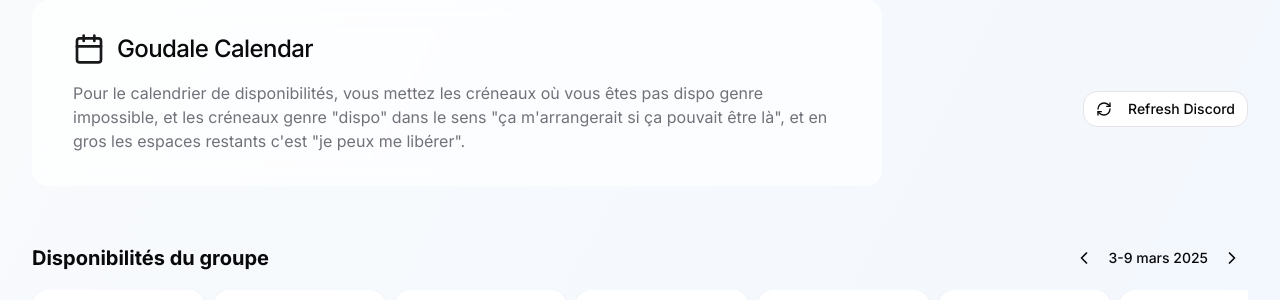
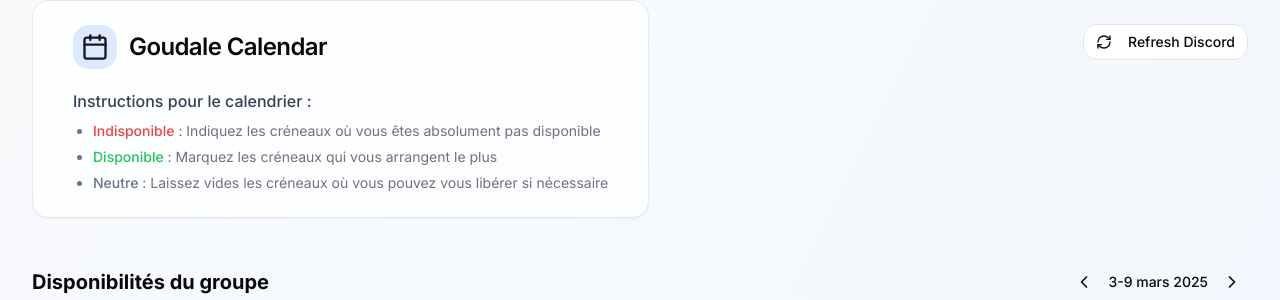
Before and after one commit to caillef/easy-time-calculator, a React (Vite) app: page / in a window 1280 px wide. Shown: the top 300 px of the page. Built offline with nearby package versions, Linux system fonts and the light colour scheme; no server answers; the database is empty.

Commit message:
Update header component
Update the header component to improve its appearance and update the text content.

```diff
--- a/src/components/Header.tsx
+++ b/src/components/Header.tsx
@@ -11,18 +11,30 @@ interface HeaderProps {
 const Header = ({ className }: HeaderProps) => {
   return (
     <TransitionWrapper delay={100}>
-      <header className={cn('py-8 px-6 md:px-10 glass rounded-2xl mb-8', className)}>
+      <header className={cn('py-6 px-6 md:px-10 glass rounded-2xl mb-8 shadow-sm border border-slate-200', className)}>
         <div className="flex items-center justify-between">
           <div className="flex items-center gap-3">
-            <CalendarIcon className="h-8 w-8 text-primary" />
-            <h1 className="text-2xl font-medium tracking-tight">Goudale Calendar</h1>
+            <div className="bg-blue-100 p-2 rounded-lg">
+              <CalendarIcon className="h-7 w-7 text-primary" />
+            </div>
+            <h1 className="text-2xl font-semibold tracking-tight">Goudale Calendar</h1>
           </div>
         </div>
-        <p className="mt-4 text-muted-foreground max-w-3xl">
-          Pour le calendrier de disponibilités, vous mettez les créneaux où vous êtes pas dispo genre impossible,
-          et les créneaux genre "dispo" dans le sens "ça m'arrangerait si ça pouvait être là", et en gros les espaces
-          restants c'est "je peux me libérer".
-        </p>
+
+        <div className="mt-5 text-muted-foreground max-w-3xl">
+          <p className="mb-2 font-medium text-slate-700">Instructions pour le calendrier :</p>
+          <ul className="list-disc pl-5 space-y-1.5 text-sm">
+            <li>
+              <span className="text-red-500 font-medium">Indisponible</span> : Indiquez les créneaux où vous êtes absolument pas disponible
+            </li>
+            <li>
+              <span className="text-green-500 font-medium">Disponible</span> : Marquez les créneaux qui vous arrangent le plus
+            </li>
+            <li>
+              <span className="text-slate-500 font-medium">Neutre</span> : Laissez vides les créneaux où vous pouvez vous libérer si nécessaire
+            </li>
+          </ul>
+        </div>
       </header>
     </TransitionWrapper>
   );
--- a/src/pages/Index.tsx
+++ b/src/pages/Index.tsx
@@ -15,13 +15,17 @@ const Index = () => {
         <div className="w-full">
           <TransitionWrapper>
             <div className="flex flex-col space-y-6 px-4 md:px-8">
-              <div className="flex justify-between items-center">
-                <Header />
-                <RefreshDiscordButton />
+              <div className="flex flex-col space-y-4">
+                <div className="flex justify-between items-start">
+                  <Header className="flex-1" />
+                  <div className="pt-6">
+                    <RefreshDiscordButton />
+                  </div>
+                </div>
+                <MergedCalendar />
+                <PersonSelector />
+                <Calendar />
               </div>
-              <MergedCalendar />
-              <PersonSelector />
-              <Calendar />
 
               <TransitionWrapper delay={400}>
                 <footer className="text-center text-sm text-muted-foreground mt-8 pb-8">
```
